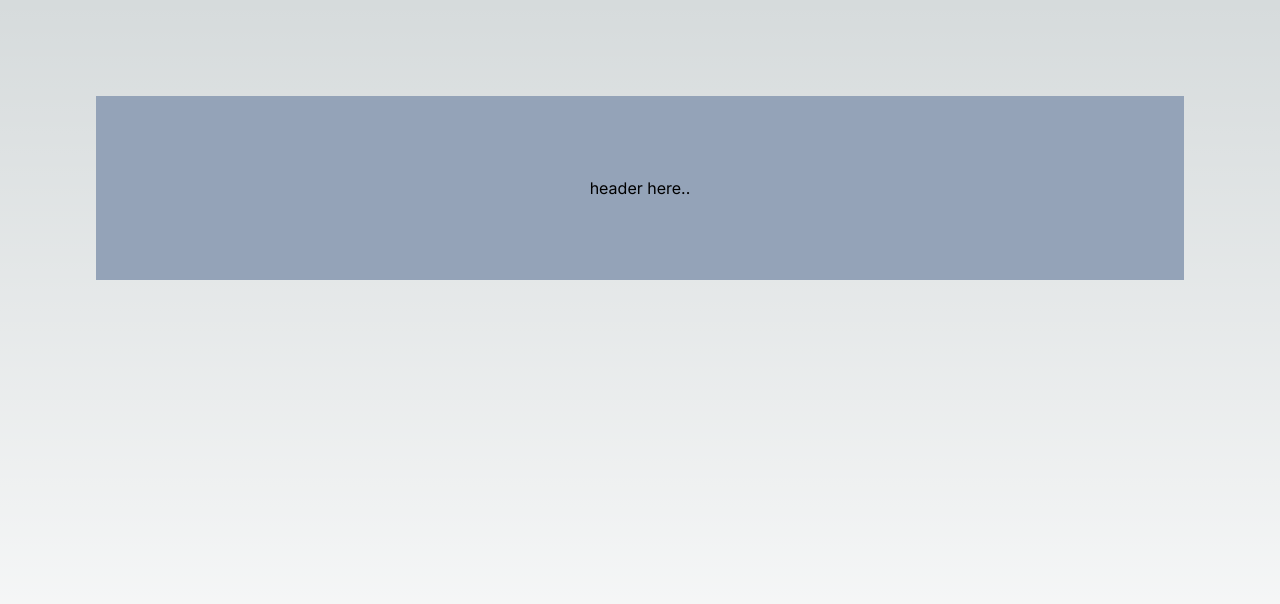
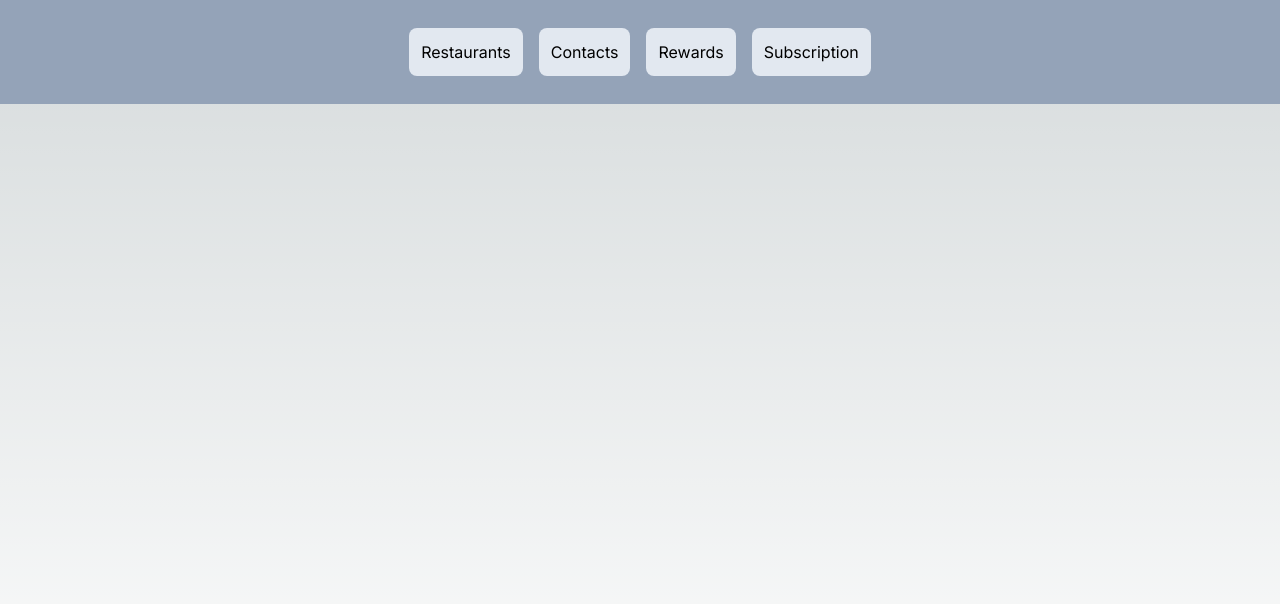
Before and after one commit to sudheeshap/app-ci-cd, a Next.js app: page / in a window 1280 px wide. Shown: the top 604 px of the page. Built offline with nearby package versions, Linux system fonts and the light colour scheme.

Commit message:
feat: header updated

```diff
--- a/app/components/header.tsx
+++ b/app/components/header.tsx
@@ -2,8 +2,28 @@ import React from 'react';
 
 const Header = () => {
   return (
-    <div className="bg-slate-400 p-20 w-full text-center" data-testid="header">
-      header here..
+    <div
+      className="bg-slate-400 py-5 w-full text-center m-0"
+      data-testid="header"
+    >
+      <ul className="flex justify-center items-center">
+        <li>
+          <button className="bg-slate-200 rounded-lg p-3 m-2">
+            Restaurants
+          </button>
+        </li>
+        <li>
+          <button className="bg-slate-200 rounded-lg p-3 m-2">Contacts</button>
+        </li>
+        <li>
+          <button className="bg-slate-200 rounded-lg p-3 m-2">Rewards</button>
+        </li>
+        <li>
+          <button className="bg-slate-200 rounded-lg p-3 m-2">
+            Subscription
+          </button>
+        </li>
+      </ul>
     </div>
   );
 };
--- a/app/page.tsx
+++ b/app/page.tsx
@@ -2,7 +2,7 @@ import Header from './components/header';
 
 export default function Home() {
   return (
-    <main className="flex min-h-screen flex-col items-center justify-between p-24">
+    <main className="flex min-h-screen flex-col items-center justify-between">
       <Header />
     </main>
   );
```
